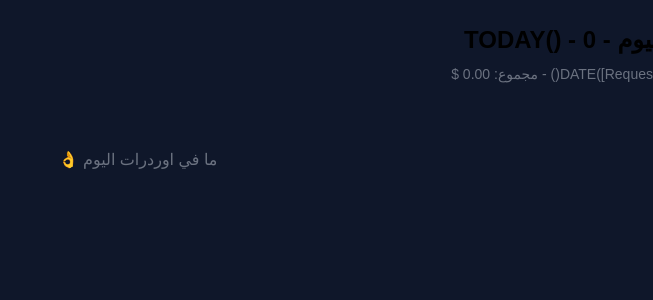
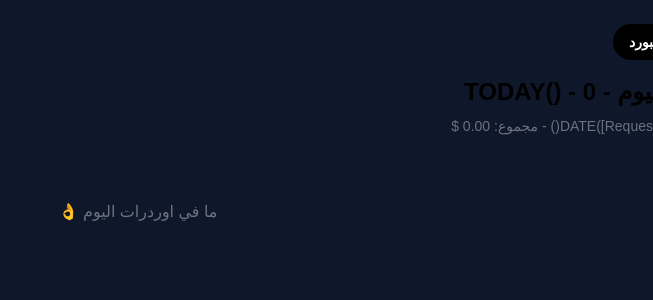
Before and after one commit to mjahto18-ui/MD-Marketplace, a Next.js app: page /admin/today-orders in a window 1280 px wide. Shown: the top 300 px of the page, without its empty margins (627-1280 px from the left). Built offline with nearby package versions, Linux system fonts and the light colour scheme; no server answers; the database is empty.

Commit message:
Add BackToDashboard component to TodayOrdersPage

```diff
--- a/app/admin/today-orders/page.js
+++ b/app/admin/today-orders/page.js
@@ -2,6 +2,7 @@
 export const dynamic = "force-dynamic";
 import { useEffect, useState } from "react"
 import { createClient } from "@supabase/supabase-js"
+import BackToDashboard from "@/components/BackToDashboard"
 
 export default function TodayOrdersPage() {
   const [orders, setOrders] = useState([])
@@ -44,6 +45,7 @@ export default function TodayOrdersPage() {
 
   return (
     <div className="p-6">
+    <BackToDashboard />
       <h1 className="text-2xl font-bold mb-2">اوردرات اليوم - TODAY() - {orders.length}</h1>
       <p className="text-sm text-gray-500 mb-6">DATE([Request Date])=TODAY() - مجموع: {total.toFixed(2)} $</p>
 
```
